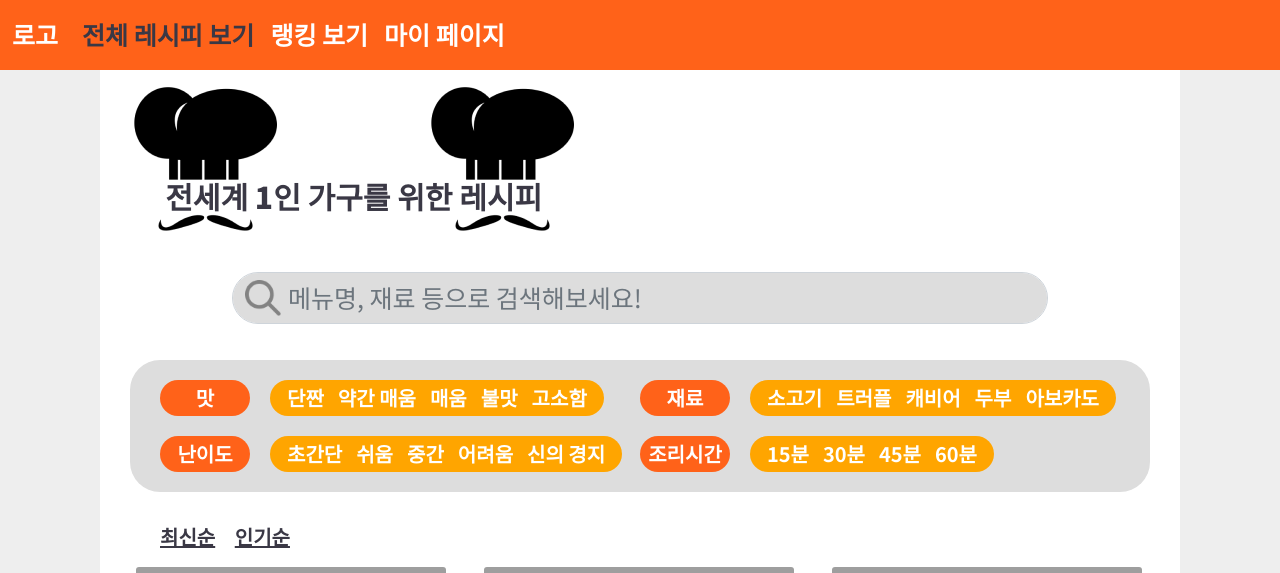
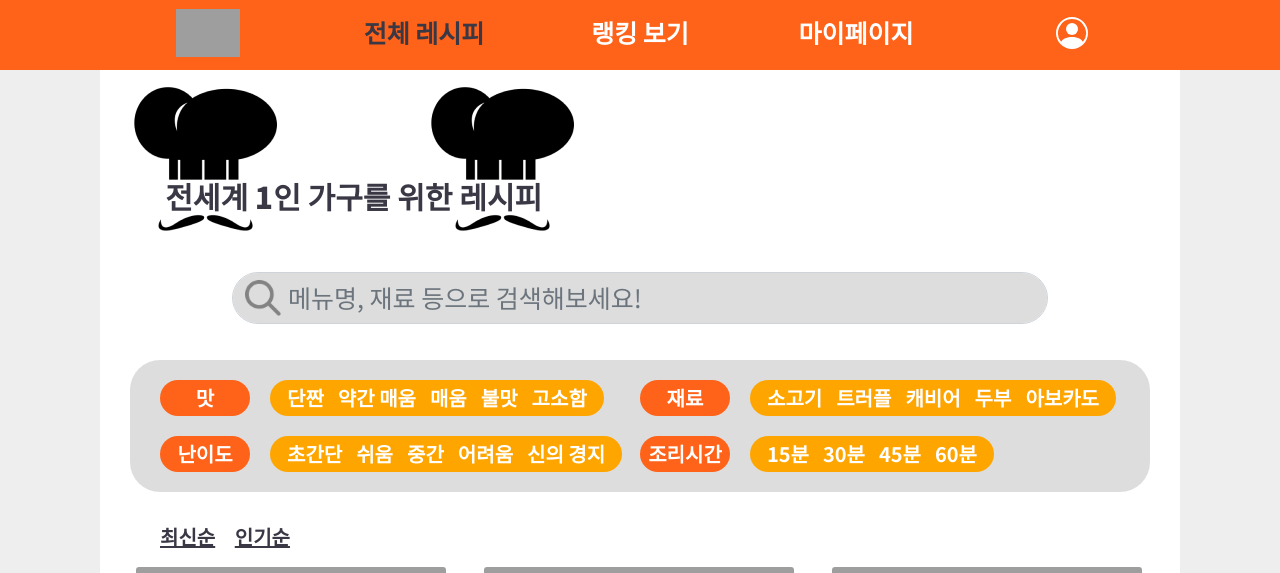
Before and after one commit to tunEmvegnomb/sparta-mc12th, a Flask app: page /list in a window 1280 px wide. Shown: the top 573 px of the page. Run offline with Flask 2, Linux system fonts and the light colour scheme; grey boxes are pictures that could not be loaded.

Commit message:
fix feedbacks
also some responsive elements

```diff
--- a/static/css/login.css
+++ b/static/css/login.css
@@ -5,7 +5,9 @@
 }
 
 .logo {
-  margin-top: 130px;
+  font-size: 40px;
+  font-weight: 900;
+  margin-top: 180px;
   margin-bottom: 65px;
 }
 
@@ -49,6 +51,7 @@
 .login-form input {
   all: unset;
   padding-left: 45px;
+  width: 320px;
   color: var(--default);
   font-size: 16px;
   font-weight: 500;
@@ -76,10 +79,10 @@
 
 .login-form .signup_btn {
   background-color: var(--bluegreen);
-  margin-bottom: 30px;
+  margin-bottom: 300px;
 }
 
-.find_account-link {
+/* .find_account-link {
   font-size: 20px;
   color: var(--default);
   margin-bottom: 100px;
@@ -87,4 +90,4 @@
 
 .find_account-link:hover {
   color: var(--orange);
-}
+} */
--- a/static/css/nav-bar.css
+++ b/static/css/nav-bar.css
@@ -1,22 +1,61 @@
-.navbar {
-  background-color: var(--orange);
+.naviBar {
+  background-color: #ff6219;
+  height: 70px;
+  width: 100vw;
+  position: fixed;
+  z-index: 1;
 }
 
-.navbar a {
+.naviBar ul {
+  display: flex;
+  justify-content: center;
+  align-items: center;
+  height: inherit;
+  padding: 0;
+}
+
+.naviBar ul li {
+  list-style: none;
+  text-align: center;
+  font-size: 25px;
+  width: 216px;
+  font-weight: 700;
+  margin-bottom: 5px;
+  white-space: nowrap;
+}
+
+.naviBar ul li a {
   color: #ffffff;
-  font-size: 25px;
-  font-weight: 700;
+  text-decoration: none;
+}
+
+.naviBar .logoIcon {
+  height: 48px;
+  transition: all 0.3s ease-in-out;
+}
+
+.naviBar .logoIcon:hover {
+  transform: rotateY(180deg) scale(1.2);
+}
+
+.naviBar .current {
+  color: var(--default);
+}
+
+.menuLink {
   transition: all 0.2s ease-in-out;
 }
 
-.navbar a:hover {
+.menuLink:hover {
   color: var(--default);
 }
 
-.navbar a:focus {
-  color: var(--default);
+.loginIcon {
+  margin-bottom: 4px;
+  transition: all 0.2s ease-in-out;
 }
 
-.navbar .active {
-  color: var(--default);
+.loginIcon:hover {
+  transform: scale(1.08);
+  fill: var(--default);
 }
--- a/static/css/signup.css
+++ b/static/css/signup.css
@@ -75,5 +75,5 @@
   width: 403px;
   height: 53px;
   background-color: var(--bluegreen);
-  margin-bottom: 100px;
+  margin-bottom: 200px;
 }
--- a/static/css/styles.css
+++ b/static/css/styles.css
@@ -15,3 +15,19 @@
   color: var(--default);
   background-color: #eeeeee;
 }
+
+@media screen and (min-width: 500px) and (max-width: 1080px) {
+  .naviBar,
+  .login-main,
+  .signup-main {
+    width: 100vw;
+  }
+}
+
+@media screen and (max-width: 500px) {
+  .login-main,
+  .signup-main,
+  .naviBar {
+    width: 500px;
+  }
+}
--- a/templates/list.html
+++ b/templates/list.html
@@ -22,36 +22,35 @@
   </head>
 
   <body>
-    <nav class="navbar navbar-expand-md fixed-top">
-      <div class="container-fluid">
-        <a class="navbar-brand" href="#">로고</a>
-        <button
-          class="navbar-toggler"
-          type="button"
-          data-bs-toggle="collapse"
-          data-bs-target="#navbarSupportedContent"
-          aria-controls="navbarSupportedContent"
-          aria-expanded="false"
-          aria-label="Toggle navigation"
-        >
-          <span class="navbar-toggler-icon"></span>
-        </button>
-        <div class="collapse navbar-collapse" id="navbarSupportedContent">
-          <ul class="navbar-nav me-auto mb-2 mb-lg-0">
-            <li class="nav-item">
-              <a class="nav-link active" aria-current="page" href="#"
-                >전체 레시피 보기</a
-              >
-            </li>
-            <li class="nav-item">
-              <a class="nav-link" href="#">랭킹 보기</a>
-            </li>
-            <li class="nav-item">
-              <a class="nav-link" href="#">마이 페이지</a>
-            </li>
-          </ul>
-        </div>
-      </div>
+    <nav class="naviBar">
+      <ul>
+        <li>
+          <a class="logoLink" href="#"
+            ><img src="/static/img/cook-hat.svg" class="logoIcon"
+          /></a>
+        </li>
+        <li><a class="menuLink current" href="#">전체 레시피</a></li>
+        <li><a class="menuLink" href="#">랭킹 보기</a></li>
+        <li><a class="menuLink" href="#">마이페이지</a></li>
+        <li>
+          <a class="myPageLink" href="#"
+            ><svg
+              xmlns="http://www.w3.org/2000/svg"
+              width="32"
+              height="32"
+              fill="currentColor"
+              class="bi bi-person-circle loginIcon"
+              viewBox="0 0 16 16"
+            >
+              <path d="M11 6a3 3 0 1 1-6 0 3 3 0 0 1 6 0z" />
+              <path
+                fill-rule="evenodd"
+                d="M0 8a8 8 0 1 1 16 0A8 8 0 0 1 0 8zm8-7a7 7 0 0 0-5.468 11.37C3.242 11.226 4.805 10 8 10s4.757 1.225 5.468 2.37A7 7 0 0 0 8 1z"
+              />
+            </svg>
+          </a>
+        </li>
+      </ul>
     </nav>
     <main class="wrap">
       <div class="list-title">
@@ -134,17 +133,21 @@
             </div>
             <div class="card-body">
               <div class="card-info">
-                <span class="card-title">일이삼사오육칠팔구십열하나</span>
+                <a href="#" class="recipe-link"
+                  ><span class="card-title"
+                    >일이삼사오육칠팔구십십일십이</span
+                  ></a
+                >
                 <div class="card-bottom-row">
                   <span class="card-text">일이삼사오육칠팔구십</span>
-                  <div class="rec-div">
-                    <span class="rec-text">추천</span>
-                    <span class="rec-num">76</span>
+                  <div class="like-div">
+                    <span class="like-text">추천</span>
+                    <span class="like-num">76</span>
                   </div>
                 </div>
               </div>
-              <div class="card-rec">
-                <img src="/static/img/good.png" class="rec-icon" />
+              <div class="card-like">
+                <img src="/static/img/good.png" class="like-icon" />
               </div>
             </div>
           </div>
@@ -162,17 +165,21 @@
             </div>
             <div class="card-body">
               <div class="card-info">
-                <span class="card-title">일이삼사오육칠팔구십열하나</span>
+                <a href="#" class="recipe-link"
+                  ><span class="card-title"
+                    >일이삼사오육칠팔구십십일십이</span
+                  ></a
+                >
                 <div class="card-bottom-row">
                   <span class="card-text">일이삼사오육칠팔구십</span>
-                  <div class="rec-div">
-                    <span class="rec-text">추천</span>
-                    <span class="rec-num">222</span>
+                  <div class="like-div">
+                    <span class="like-text">추천</span>
+                    <span class="like-num">76</span>
                   </div>
                 </div>
               </div>
-              <div class="card-rec">
-                <img src="/static/img/good.png" class="rec-icon" />
+              <div class="card-like">
+                <img src="/static/img/good.png" class="like-icon" />
               </div>
             </div>
           </div>
@@ -190,17 +197,21 @@
             </div>
             <div class="card-body">
               <div class="card-info">
-                <span class="card-title">일이삼사오육칠팔구십열하나</span>
+                <a href="#" class="recipe-link"
+                  ><span class="card-title"
+                    >일이삼사오육칠팔구십십일십이</span
+                  ></a
+                >
                 <div class="card-bottom-row">
                   <span class="card-text">일이삼사오육칠팔구십</span>
-                  <div class="rec-div">
-                    <span class="rec-text">추천</span>
-                    <span class="rec-num">0</span>
+                  <div class="like-div">
+                    <span class="like-text">추천</span>
+                    <span class="like-num">76</span>
                   </div>
                 </div>
               </div>
-              <div class="card-rec">
-                <img src="/static/img/good.png" class="rec-icon" />
+              <div class="card-like">
+                <img src="/static/img/good.png" class="like-icon" />
               </div>
             </div>
           </div>
@@ -218,17 +229,21 @@
             </div>
             <div class="card-body">
               <div class="card-info">
-                <span class="card-title">일이삼사오육칠팔구십열하나</span>
+                <a href="#" class="recipe-link"
+                  ><span class="card-title"
+                    >일이삼사오육칠팔구십십일십이</span
+                  ></a
+                >
                 <div class="card-bottom-row">
                   <span class="card-text">일이삼사오육칠팔구십</span>
-                  <div class="rec-div">
-                    <span class="rec-text">추천</span>
-                    <span class="rec-num">222</span>
+                  <div class="like-div">
+                    <span class="like-text">추천</span>
+                    <span class="like-num">76</span>
                   </div>
                 </div>
               </div>
-              <div class="card-rec">
-                <img src="/static/img/good.png" class="rec-icon" />
+              <div class="card-like">
+                <img src="/static/img/good.png" class="like-icon" />
               </div>
             </div>
           </div>
@@ -246,129 +261,21 @@
             </div>
             <div class="card-body">
               <div class="card-info">
-                <span class="card-title">일이삼사오육칠팔구십열하나</span>
+                <a href="#" class="recipe-link"
+                  ><span class="card-title"
+                    >일이삼사오육칠팔구십십일십이</span
+                  ></a
+                >
                 <div class="card-bottom-row">
                   <span class="card-text">일이삼사오육칠팔구십</span>
-                  <div class="rec-div">
-                    <span class="rec-text">추천</span>
-                    <span class="rec-num">222</span>
+                  <div class="like-div">
+                    <span class="like-text">추천</span>
+                    <span class="like-num">76</span>
                   </div>
                 </div>
               </div>
-              <div class="card-rec">
-                <img src="/static/img/good.png" class="rec-icon" />
-              </div>
-            </div>
-          </div>
-        </div>
-        <div class="col">
-          <div class="card">
-            <div class="card-img-div">
-              <a href="#">
-                <img
-                  src="http://cdn.cnn.com/cnnnext/dam/assets/181114130138-korean-food-2620014201204004k-jeonju-bibimbap.jpg"
-                  class="card-img-top"
-                  alt="..."
-                />
-              </a>
-            </div>
-            <div class="card-body">
-              <div class="card-info">
-                <span class="card-title">일이삼사오육칠팔구십열하나</span>
-                <div class="card-bottom-row">
-                  <span class="card-text">일이삼사오육칠팔구십</span>
-                  <div class="rec-div">
-                    <span class="rec-text">추천</span>
-                    <span class="rec-num">222</span>
-                  </div>
-                </div>
-              </div>
-              <div class="card-rec">
-                <img src="/static/img/good.png" class="rec-icon" />
-              </div>
-            </div>
-          </div>
-        </div>
-        <div class="col">
-          <div class="card">
-            <div class="card-img-div">
-              <a href="#">
-                <img
-                  src="http://cdn.cnn.com/cnnnext/dam/assets/181114130138-korean-food-2620014201204004k-jeonju-bibimbap.jpg"
-                  class="card-img-top"
-                  alt="..."
-                />
-              </a>
-            </div>
-            <div class="card-body">
-              <div class="card-info">
-                <span class="card-title">일이삼사오육칠팔구십열하나</span>
-                <div class="card-bottom-row">
-                  <span class="card-text">일이삼사오육칠팔구십</span>
-                  <div class="rec-div">
-                    <span class="rec-text">추천</span>
-                    <span class="rec-num">222</span>
-                  </div>
-                </div>
-              </div>
-              <div class="card-rec">
-                <img src="/static/img/good.png" class="rec-icon" />
-              </div>
-            </div>
-          </div>
-        </div>
-        <div class="col">
-          <div class="card">
-            <div class="card-img-div">
-              <a href="#">
-                <img
-                  src="http://cdn.cnn.com/cnnnext/dam/assets/181114130138-korean-food-2620014201204004k-jeonju-bibimbap.jpg"
-                  class="card-img-top"
-                  alt="..."
-                />
-              </a>
-            </div>
-            <div class="card-body">
-              <div class="card-info">
-                <span class="card-title">일이삼사오육칠팔구십열하나</span>
-                <div class="card-bottom-row">
-                  <span class="card-text">일이삼사오육칠팔구십</span>
-                  <div class="rec-div">
-                    <span class="rec-text">추천</span>
-                    <span class="rec-num">222</span>
-                  </div>
-                </div>
-              </div>
-              <div class="card-rec">
-                <img src="/static/img/good.png" class="rec-icon" />
-              </div>
-            </div>
-          </div>
-        </div>
-        <div class="col">
-          <div class="card">
-            <div class="card-img-div">
-              <a href="#">
-                <img
-                  src="http://cdn.cnn.com/cnnnext/dam/assets/181114130138-korean-food-2620014201204004k-jeonju-bibimbap.jpg"
-                  class="card-img-top"
-                  alt="..."
-                />
-              </a>
-            </div>
-            <div class="card-body">
-              <div class="card-info">
-                <span class="card-title">일이삼사오육칠팔구십열하나</span>
-                <div class="card-bottom-row">
-                  <span class="card-text">일이삼사오육칠팔구십</span>
-                  <div class="rec-div">
-                    <span class="rec-text">추천</span>
-                    <span class="rec-num">222</span>
-                  </div>
-                </div>
-              </div>
-              <div class="card-rec">
-                <img src="/static/img/good.png" class="rec-icon" />
+              <div class="card-like">
+                <img src="/static/img/good.png" class="like-icon" />
               </div>
             </div>
           </div>
```
Also changed, not shown: static/css/list-card.css (+17 -15 lines), templates/login.html (+34 -35 lines), templates/signup.html (+30 -31 lines), static/img/cook-hat.svg (added), static/img/login-icon.svg (added), 1 other file.
